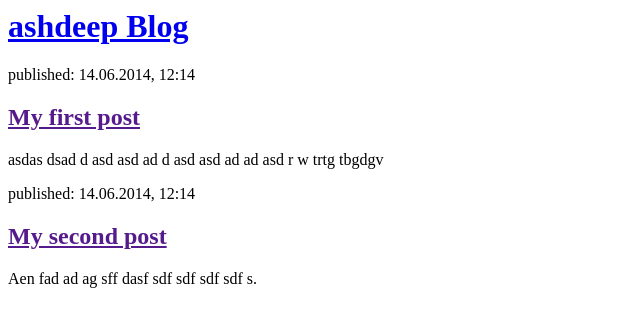
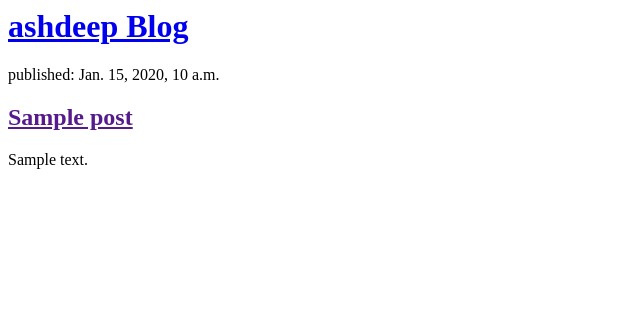
Before and after one commit to ashdeepupadhyay/blog-post-learn, a Django app: page / in a window 1280 px wide. Shown: the top 327 px of the page, without its empty margins (0-640 px from the left). Run offline with Django 3.2, Linux system fonts and the light colour scheme; tables that the repository leaves empty hold one stand-in row (values such as "Sample post").

Commit message:
Modified templates to display posts from database.

```diff
--- a/mysite/blog/templates/blog/post_list.html
+++ b/mysite/blog/templates/blog/post_list.html
@@ -8,15 +8,13 @@
         </div>
 
         <div>
-            <p>published: 14.06.2014, 12:14</p>
-            <h2><a href="">My first post</a></h2>
-            <p>asdas dsad d asd asd ad d asd asd ad ad asd r w trtg tbgdgv </p>
-        </div>
-
-        <div>
-            <p>published: 14.06.2014, 12:14</p>
-            <h2><a href="">My second post</a></h2>
-            <p>Aen fad ad ag  sff dasf sdf sdf sdf sdf s.</p>
+            {% for post in posts %}
+            <div>
+                <p>published: {{ post.published_date }}</p>
+                <h2><a href="">{{ post.title }}</a></h2>
+                <p>{{ post.text|linebreaksbr }}</p>
+            </div>
+            {% endfor %}
         </div>
     </body>
 </html>
--- a/mysite/blog/views.py
+++ b/mysite/blog/views.py
@@ -1,5 +1,8 @@
 from django.shortcuts import render
+from django.utils import timezone
+from .models import Post
 
-# Create your views here.
 def post_list(request):
-    return render(request, 'blog/post_list.html', {})
+    #posts = Post.objects.filter(published_date__lte=timezone.now()).order_by('published_date')
+    posts=Post.objects.all()
+    return render(request, 'blog/post_list.html', {'posts': posts})
```
